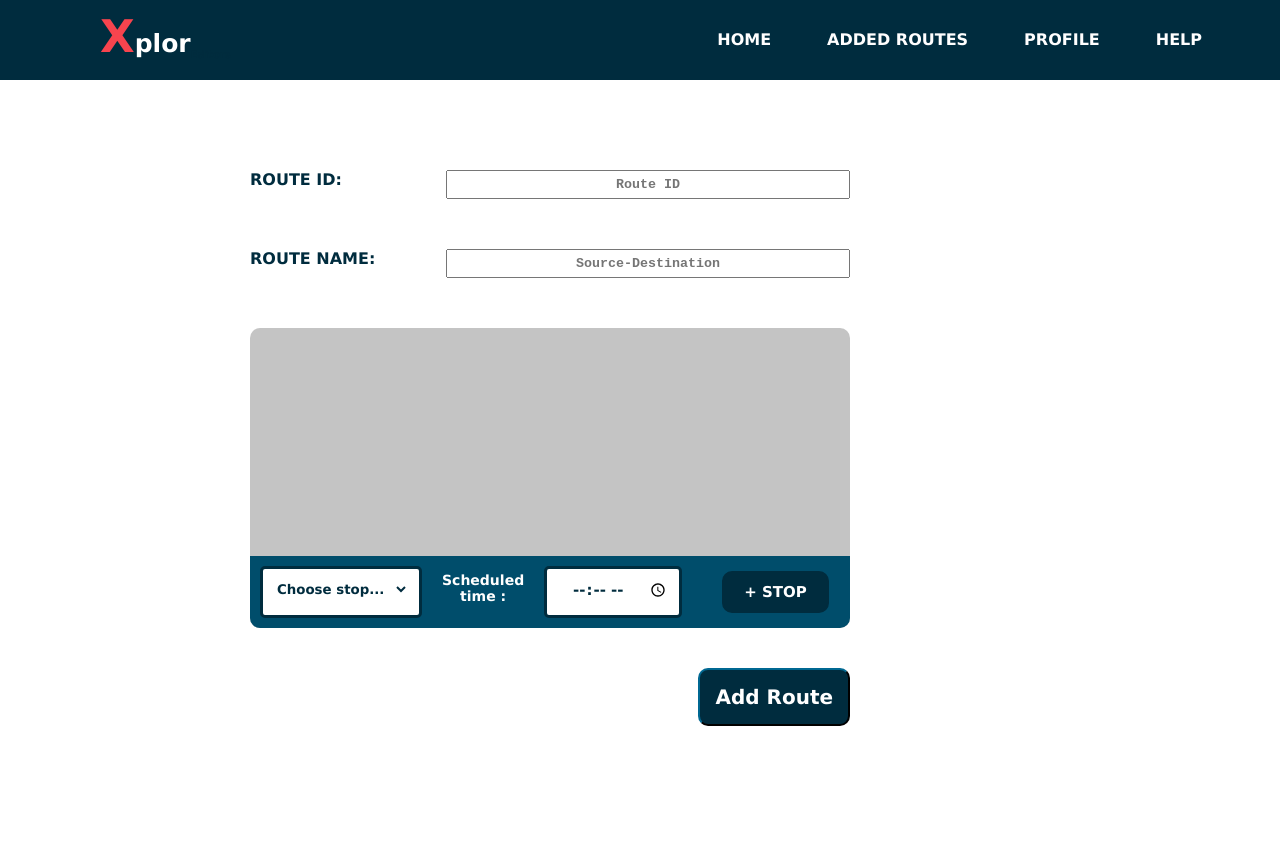
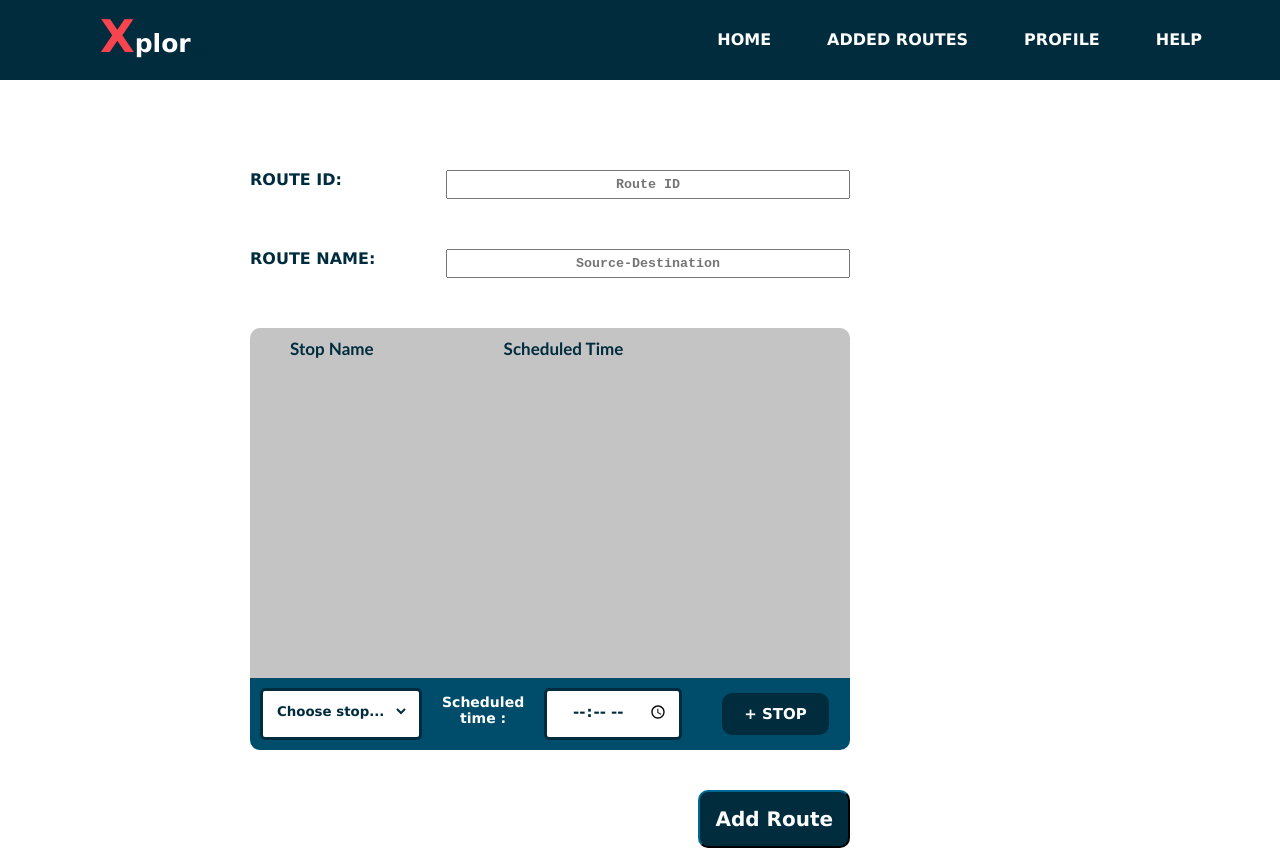
Before and after one commit to DeekshitGangadhar/EditorsVueProject, a Vue app: page /#/home in a window 1280 px wide. Before the commit the page ends 800 px from the top, so only its background shows below. Built offline with nearby package versions, Linux system fonts and the light colour scheme.

Commit message:
Add stops desing completed

```diff
--- a/src/components/AddStop.vue
+++ b/src/components/AddStop.vue
@@ -1,9 +1,9 @@
 <template>
     <div id="addstop-div">
         <div id="add-stop">
-            <form id="details-form">
+            <form id="details-form" @submit="addStop">
                 <div id="stop-name">
-                    <select name="stops" id="stop-menu">
+                    <select name="stops" id="stop-menu" v-model="stop_name" required>
                         <option value="" disabled selected hidden>Choose stop...</option>
                         <option value="Trivandrum">Trivandrum</option>
                         <option value="East Fort">East Fort</option>
@@ -15,10 +15,10 @@
                 </div>
                 <label id="time-label">Scheduled <br/> time :</label>
                 <div id="stop-time">
-                    <input type="time" id="time-input">
+                    <input type="time" id="time-input" v-model="stop_time" required>
                 </div>
                 <div id="stop-set">
-                    <input type="button" value="+ STOP" id="add-stop-btn">
+                    <input type="submit" value="+ STOP" id="add-stop-btn">
                 </div>
             </form>
         </div>
@@ -27,13 +27,32 @@
 
 <script>
 export default {
+    name: 'AddStop',
+    data() {
+        return {
+            stop_name: '',
+            stop_time: ''
+        }
+    },
+    methods: {
+        addStop(e) {
+            e.preventDefault();
+            const newStop = {
+                stop_name: this.stop_name,
+                stop_time: this.stop_time
+            }
+            this.$emit('add-stop', newStop);
+            this.stop_name = '';
+            this.stop_time = '';
+        }
+    }
 
 }
 </script>
 
 <style scoped>
     #add-stop {
-        position: absolute;
+        position: relative;
         bottom: 0;
         /* height: 50px; */
         width: 100%;
@@ -100,7 +119,6 @@ export default {
     #stop-set {
         margin: 15px;
         margin-left: 30px;
-
     }
 
     #add-stop-btn {
@@ -117,6 +135,7 @@ export default {
     #add-stop-btn:hover {
         background: white;
         color: #002C3E;
+        transition: 0.2s;
     }
 
 </style>
--- /dev/null
+++ b/src/components/StopItem.vue
@@ -0,0 +1,53 @@
+<template>
+    <div>
+        <div class="addedstopitem">
+            <input type="text" class="stopname" placeholder="Stop Name" disabled v-bind:value="stop.stop_name">
+            <input type="text" class="stoptime" placeholder="Scheduled Time" disabled v-bind:value="stop.stop_time">
+            <button @click="$emit('del-stop', stop.stop_name)" class="del">x</button>
+        </div>
+    </div>
+</template>
+
+<script>
+export default {
+    name: 'StopItem',
+    props: ['stop']
+}
+</script>
+
+<style scoped>
+    .addedstopitem {
+        border-bottom: 1px solid #002C3E;
+        border-radius: 5px;
+    }
+
+    .stopname, .stoptime{
+        font-family: 'Courier New', Courier, monospace;
+        display: inline;
+        margin: 15px 10px;
+        padding: 5px;
+        overflow: hidden;
+    }
+
+    .stoptime {
+        margin-left: 50px;
+    }
+
+    .del {
+        margin: 10px;
+        color: white;
+        background: red;
+        border: 1px solid red;
+        margin-left: 100px;
+        border-radius: 100px;
+        padding: 5px 10px;
+        cursor: pointer;
+        font-size: 10px;
+        font-weight: bold;
+    }
+
+    .del:hover {
+        color: red;
+        background: white;
+    }
+</style>
--- a/src/components/StopList.vue
+++ b/src/components/StopList.vue
@@ -1,28 +1,80 @@
 <template>
     <div id="stoplist-div">
         <div id="stops-box">
-            <AddStop />
+            <ul>
+                <li id="stopheadinglist"><div id="nameheading">Stop Name</div><div id="timeheading">Scheduled Time</div></li>
+                <!-- <li class="addedstopitem"><input type="text" class="stopname" placeholder="Stop Name" disabled><input type="text" class="stoptime" placeholder="Scheduled Time" disabled><button class="del">x</button></li> -->
+                <div v-bind:key="stop.stop_name" v-for="stop in stops">
+                    <StopItem v-bind:stop="stop" v-on:del-stop="deleteStop" />
+                </div>
+                <!-- <StopItem v-bind:key="stop" v-for="stop in stops"/> -->
+            </ul>
         </div>
+        <AddStop v-on:add-stop="addStop" />
     </div>
 </template>
 
 <script>
 import AddStop from '@/components/AddStop.vue'
+import StopItem from '@/components/StopItem.vue'
 
 export default {
     name: 'StopList',
     components: {
-        AddStop
+        AddStop,
+        StopItem
+    },
+    data() {
+        return {
+            stops: []
+        }
+    },
+    methods: {
+        addStop(stop) {
+            // const { stop_name, stop_time } = stop;
+            this.stops = [...this.stops, stop];
+        },
+        deleteStop(s_name) {
+            this.stops = this.stops.filter(stop => stop.stop_name !== s_name);
+        }
     }
 }
 </script>
 
 <style scoped>
     #stops-box{
-        height: 300px;
+        height: 350px;
         width: 600px;
         background: rgb(196, 196, 196);
         border-radius: 10px;
+        border-bottom-left-radius: 0;
+        border-bottom-right-radius: 0;
         position: relative;
+        overflow: auto;
     }
+
+    #stopheadinglist {
+        font-weight: bold;
+        font-size: 17px;
+        margin-bottom: 10px;
+        margin-top: 10px;
+    }
+
+    #nameheading, #timeheading {
+        display: inline;
+        font-family: 'Gill Sans', 'Gill Sans MT', Calibri, 'Trebuchet MS', sans-serif;
+    }
+
+    #nameheading {
+        margin: 0 50px 0 40px;
+    }
+
+    #timeheading {
+        margin-left: 80px;
+    }
+
+    .stoptime {
+        margin-left: 50px;
+    }
+
 </style>
--- a/src/views/Home.vue
+++ b/src/views/Home.vue
@@ -76,6 +76,7 @@ export default {
 	#submit:hover{
 		background: none;
 		color: #002C3E;
+		transition: 0.2s;
 	}
 
 </style>
```
